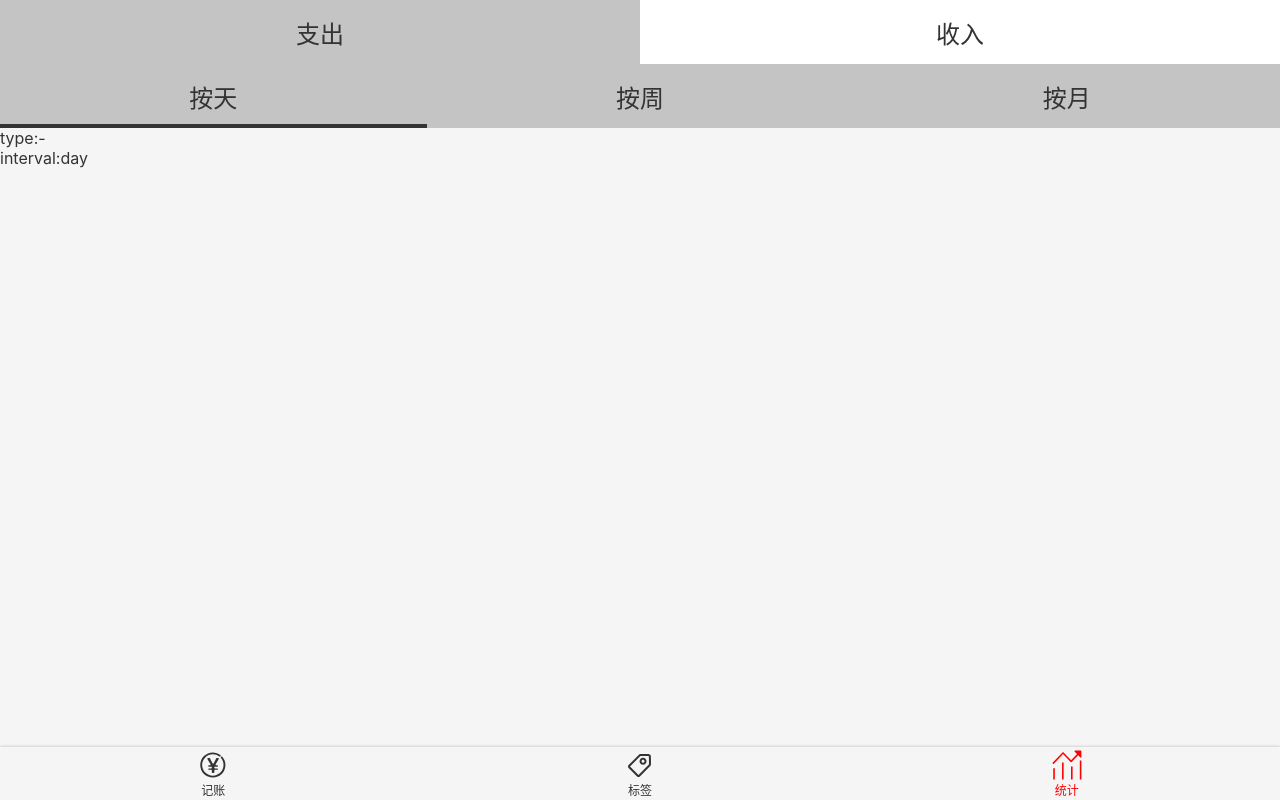
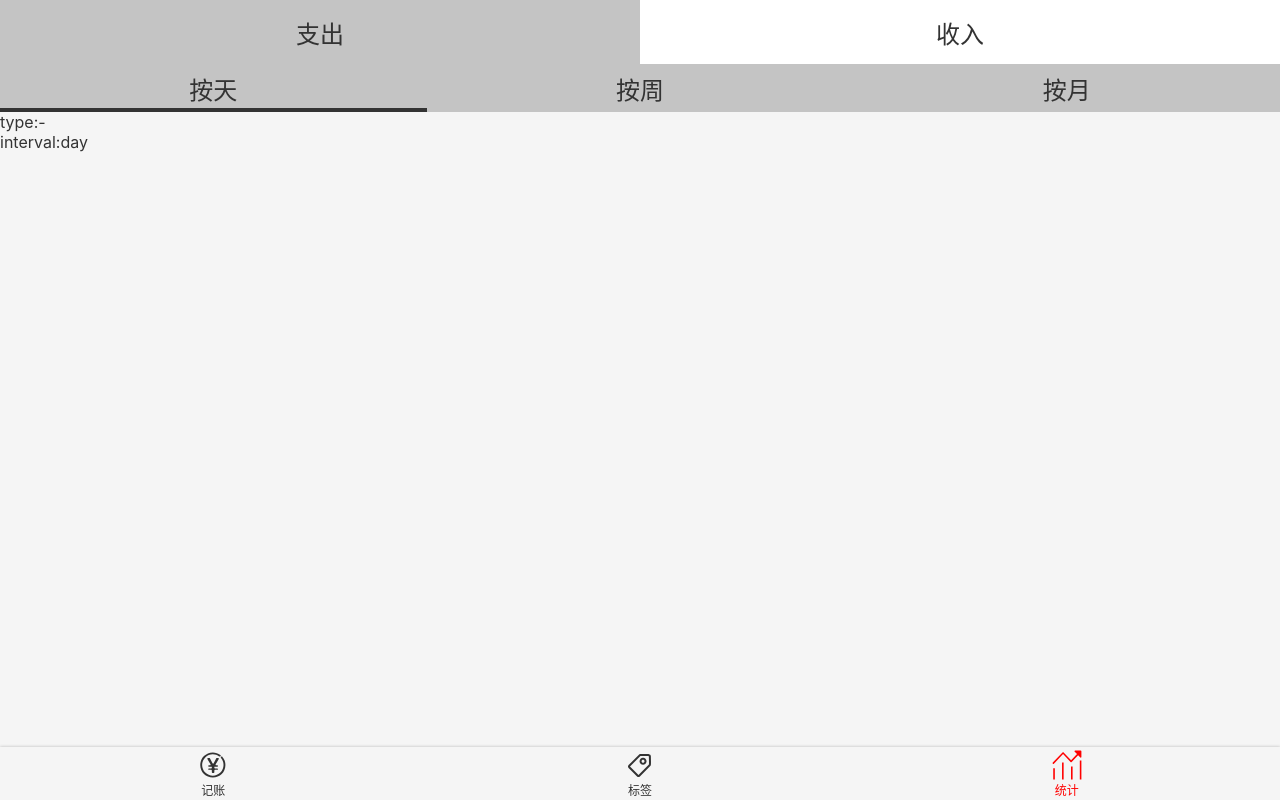
Before and after one commit to Alejandro-git/morney-1, a Vue app: page /#/statistics in a window 1280 px wide. Built offline with nearby package versions, Linux system fonts and the light colour scheme.

Commit message:
更新 css

```diff
--- a/src/components/Tabs.vue
+++ b/src/components/Tabs.vue
@@ -1,8 +1,9 @@
 <template>
-  <ul class="tabs">
+  <ul class="tabs" :class="{[classPrefix+'-tabs']:classPrefix}">
     <li
       v-for="item in dataSource"
       :key="item.value"
+      class="tabs-item"
       :class="liClass(item)"
       @click="select(item)"
     >
@@ -45,7 +46,7 @@
   display: flex;
   text-align: center;
   font-size: 24px;
-  > li {
+  &-item {
     width: 50%;
     height: 64px;
     display: flex;
--- a/src/views/Statistics.vue
+++ b/src/views/Statistics.vue
@@ -38,6 +38,9 @@
     }
   }
 }
+::v-deep .interval-tabs-item{
+    height: 48px;
+}
 
 .nav-wrapper {
   display: flex;
```
